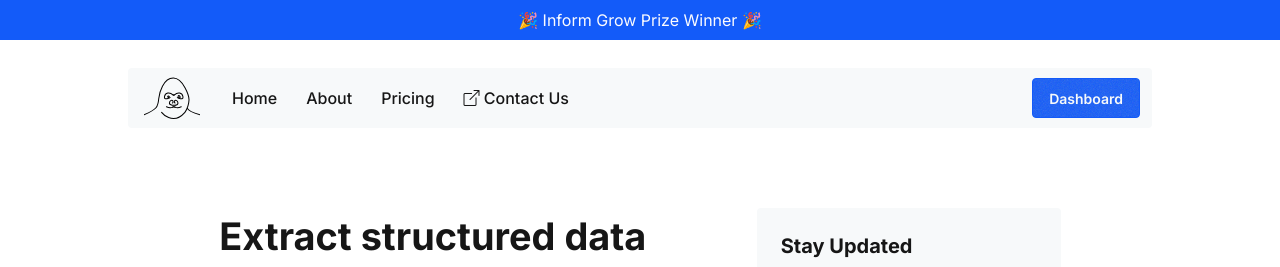
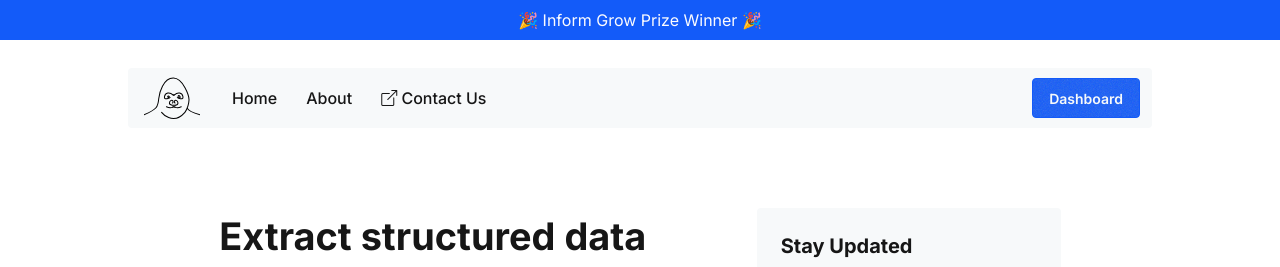
Before and after one commit to 5-quid-coders/apescrape-site, a Jekyll site: the page built from index.html, in a window 1280 px wide and 900 px high. Shown: the top 267 px of the window. Built offline with Jekyll 4.4.1, drawn with Linux system fonts in a browser that asks for light colours.

Commit message:
Update navbar.html

```diff
--- a/_includes/navbar.html
+++ b/_includes/navbar.html
@@ -6,7 +6,7 @@
     <div class="hidden sm:flex items-center gap-[29px]">
       <a class="link-hover" href="/">Home</a>
       <a class="link-hover" href="/about">About</a>
-      <a class="link-hover" href="/pricing">Pricing</a>
+      <!--<a class="link-hover" href="/pricing">Pricing</a>-->
       <a class="link-hover" href="mailto:alanjsfleming5@gmail.com"><i class="bi bi-box-arrow-up-right"></i> Contact Us</a>
     </div>
 
@@ -20,7 +20,7 @@
       </div>
       <ul tabindex="0" class="dropdown-content menu bg-base-100 rounded-box z-1 w-52 p-2 shadow-sm sm:hidden">
         <li><a href="/about">About</a></li>
-        <li><a href="/pricing">Pricing</a></li>
+        <!--<li><a href="/pricing">Pricing</a></li>-->
         <li><a href="mailto:alanjsfleming5@gmail.com">Contact</a></li>
         <li class="mt-1">
           <a href="/waitlist" class="cursor-pointer px-4 py-2 btn btn-primary">Dashboard</a>
```
